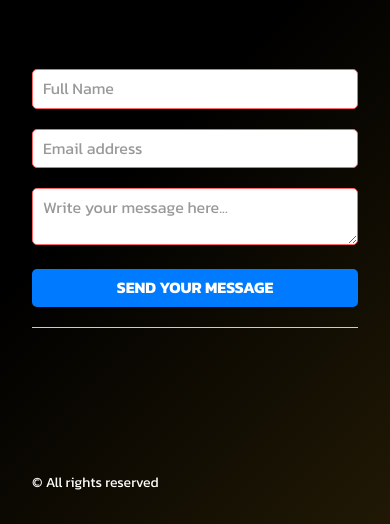
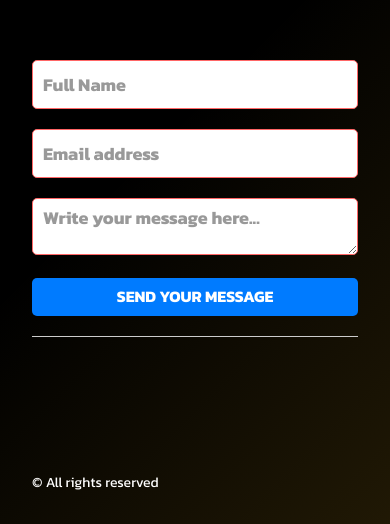
Before and after one commit to AbuTalha3/my-portfolio, a React (Create React App) app: page / in a window 390 px wide. Shown: the part 7473-7997 px from the top of the page. Built offline with nearby package versions, Linux system fonts and the light colour scheme; a web font is replaced by a local one.

Commit message:
Amend navigation tab hamburger

```diff
--- a/src/components/contact/contactform/contactform.css
+++ b/src/components/contact/contactform/contactform.css
@@ -16,7 +16,9 @@ textarea {
   border: 1px solid #ccc;
   border-radius: 5px;
   box-sizing: border-box;
-  font-size: 16px;
+  font-size: 18px;
+  color: #007bff;
+  font-weight: bold;
 }
 
 /* Error message */
--- a/src/components/navigation/Navigation.js
+++ b/src/components/navigation/Navigation.js
@@ -29,7 +29,7 @@ const Navigation = () => {
           <li onClick={toggleClass}><a href="#about">ABOUT</a></li>
           <li onClick={toggleClass}><a href="#projects">PROJECTS</a></li>
           <li onClick={toggleClass}><a href="#skills">TECH STACK</a></li>
-          <li onClick={toggleClass}><a href="#testimonials">TESTIMONIALS</a></li>
+          {/* <li onClick={toggleClass}><a href="#testimonials">TESTIMONIALS</a></li> */}
           <li onClick={toggleClass}><a href="#contact">CONTACT</a></li>
         </ul>
 
```
